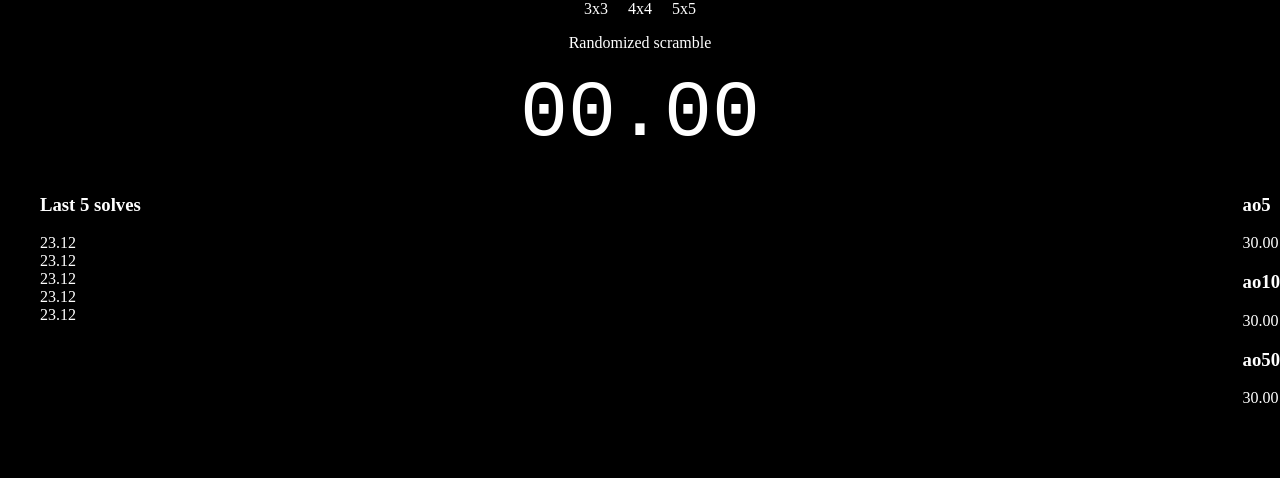
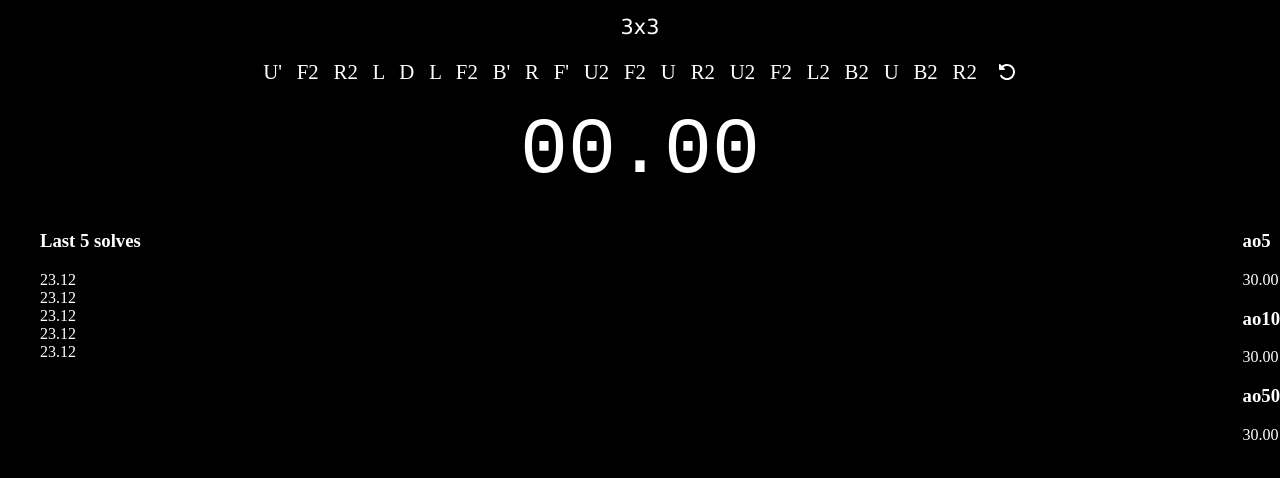
Before and after one commit to RikuSpl/Rubixx, a React (Vite) app: page / in a window 1280 px wide. Shown: the top 478 px of the page. Built offline with nearby package versions, Linux system fonts and the light colour scheme.

Commit message:
styling, reset button icon + tooltip

```diff
--- a/package.json
+++ b/package.json
@@ -10,6 +10,11 @@
     "preview": "vite preview"
   },
   "dependencies": {
+    "@fortawesome/fontawesome-svg-core": "^7.3.1",
+    "@fortawesome/free-brands-svg-icons": "^7.3.1",
+    "@fortawesome/free-regular-svg-icons": "^7.3.1",
+    "@fortawesome/free-solid-svg-icons": "^7.3.1",
+    "@fortawesome/react-fontawesome": "^3.5.0",
     "react": "^19.2.8",
     "react-dom": "^19.2.8"
   },
--- a/src/components/Nav.jsx
+++ b/src/components/Nav.jsx
@@ -5,9 +5,7 @@ function Nav() {
     return (
         <div>
             <nav className="nav-container">
-                <li>3x3</li>
-                <li>4x4</li>
-                <li>5x5</li>
+                <li className="nav-item">3x3</li>
             </nav>
         </div>
     )
--- a/src/components/Scramble.jsx
+++ b/src/components/Scramble.jsx
@@ -1,9 +1,19 @@
+import { FontAwesomeIcon } from "@fortawesome/react-fontawesome"
+import {faRotateLeft} from "@fortawesome/free-solid-svg-icons"
 import "./component-styles.css"
 
 function Scramble() {
+
     return (
         <div className="scramble-container">
-            <p>Randomized scramble</p>
+            <p className="scramble">U' F2 R2 L D L F2 B' R F' U2 F2 U R2 U2 F2 L2 B2 U B2 R2</p>
+
+            <div className="reset-button">
+                <FontAwesomeIcon icon={faRotateLeft} />
+                <span className="reset-scramble">reset scramble</span>
+            </div>
+
+
         </div>
     )
 }
--- a/src/components/component-styles.css
+++ b/src/components/component-styles.css
@@ -23,10 +23,40 @@ li {
 .history-container {
     display: flex;
     justify-content: space-between;
-
 }
 
 .timer {
     font-size: 5rem;
     font-family: monospace;
 }
+
+.nav-item {
+    font-size: 1.3rem;
+    font-family: Verdana, Geneva, Tahoma, sans-serif;
+    margin-top: 15px;
+}
+
+.scramble {
+    font-size: 1.3rem;
+    word-spacing: 0.6rem;
+}
+.reset-button {
+    display: flex;
+    align-items: center;
+    position: relative;
+    margin-left: 20px;
+
+}
+.reset-scramble {
+    pointer-events: none;
+    visibility: hidden;
+    position: absolute;
+    pointer-events: none;
+    margin-left: 30px;
+    min-width: 100px;
+
+}
+.reset-button:hover .reset-scramble {
+    visibility: visible;
+    transition: ease-in;
+}
```
Also changed, not shown: 1 other file (tests, documents, lock files or other folders).
